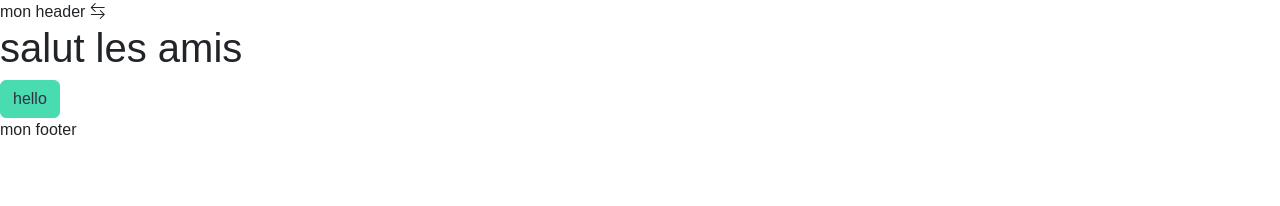
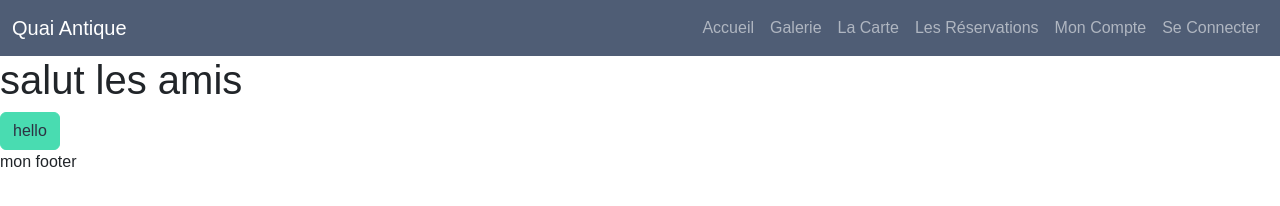
Before and after one commit to Mdubois2705/Quai-antique-front, a website with bundled scripts: page index.html in a window 1280 px wide. Built offline with nearby package versions, Linux system fonts and the light colour scheme; files whose address does not match are found by name; a web font is replaced by a local one.

Commit message:
add site header

```diff
--- a/index.html
+++ b/index.html
@@ -13,10 +13,49 @@
 
     <title>Document</title>
 </head>
+<!-- tout ce que ne varie pas des pages -->
 <body>
-<!-- tout ce que ne varie pas des pages -->
+
 <header>
-mon header <i class="bi bi-arrow-left-right"></i>
+
+<nav class="navbar navbar-expand-lg bg-dark" data-bs-theme="dark">
+  <div class="container-fluid">
+    <a class="navbar-brand" href="/">Quai Antique</a>
+    <button class="navbar-toggler" type="button" data-bs-toggle="collapse" data-bs-target="#navbarSupportedContent" aria-controls="navbarSupportedContent" aria-expanded="false" aria-label="Toggle navigation">
+      <span class="navbar-toggler-icon"></span>
+    </button>
+    <div class="collapse navbar-collapse" id="navbarSupportedContent">
+      <ul class="navbar-nav ms-auto mb-2 mb-lg-0">
+
+        <li class="nav-item">
+          <a class="nav-link" href="#">Accueil</a>
+        </li>
+
+        <li class="nav-item">
+          <a class="nav-link" href="#">Galerie</a>
+        </li>
+
+        <li class="nav-item">
+          <a class="nav-link"href="#">La Carte</a>
+        </li>
+
+        <li class="nav-item">
+          <a class="nav-link"href="#">Les Réservations</a>
+        </li>
+
+        <li class="nav-item">
+          <a class="nav-link"href="#">Mon Compte</a>
+        </li>
+
+        <li class="nav-item">
+          <a class="nav-link"href="#">Se Connecter</a>
+        </li>
+
+     </ul>
+    </div>
+  </div>
+</nav>
+
 </header>
 
 <main id="main-page">
```
